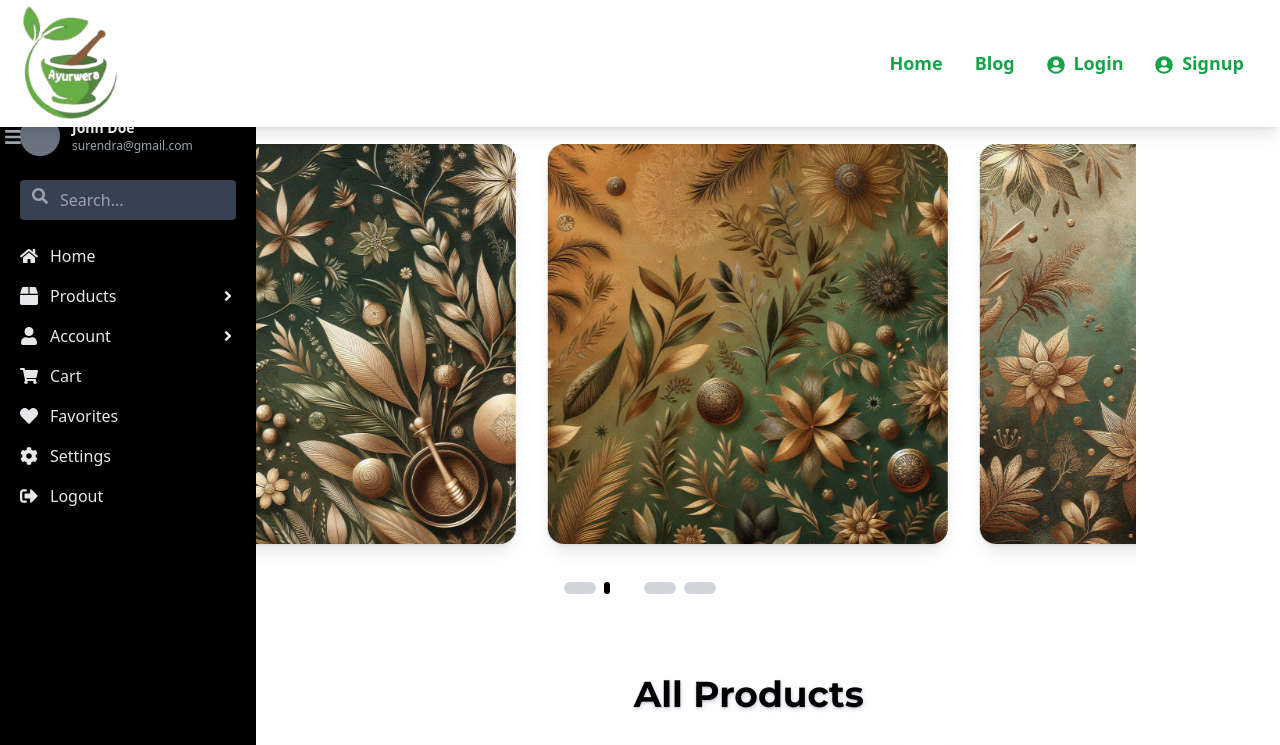
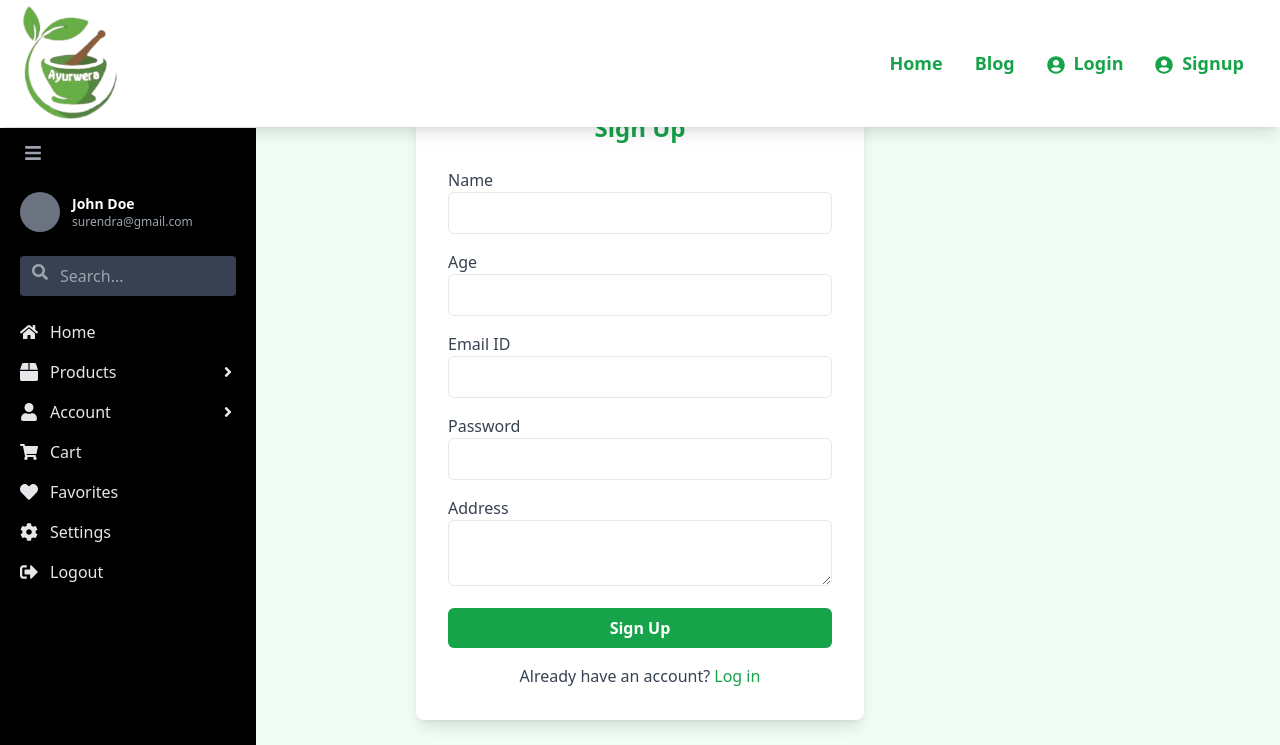
Before and after one commit to surendr1a/Ayurwera, a React (Vite) app: page /signup in a window 1280 px wide. Shown: the top 745 px of the page. Built offline with nearby package versions, Linux system fonts and the light colour scheme.

Commit message:
make the page of login and signup and products section

```diff
--- a/src/App.jsx
+++ b/src/App.jsx
@@ -6,26 +6,27 @@ import AllProducts from './sections/AllProducts'; // Assuming this is where AllP
 import ReviewSection from './sections/Review';
 import Footer from './sections/Footer';
 import Sidebar from './sections/Sidebar';
-import Product from './pages/Product';
-// import MapComponent from './sections/Mapi';
+import ProductList from './sections/ProductList';
+import LoginPage from './pages/Login';
+import SignupPage from './pages/Signup';
 
 function App() {
   return (
     <Router>
       <div>
-        {/* <Product/> */}
         <Navbar />
+        <Sidebar />
 
-        <Sidebar/>
-        <Carousel />
-        <AllProducts/>
-        {/* <MapComponent/> */}
-        <ReviewSection/>
-        <Footer/>
         <Routes>
-
+          <Route path="/" element={<Carousel />} />
+          <Route path="/login" element={<LoginPage/>} />
+          <Route path="/signup" element={<SignupPage/>} />
+          <Route path="/products" element={<ProductList />} />
+          <Route path="/all-products" element={<AllProducts />} />
+          <Route path="/reviews" element={<ReviewSection />} />
         </Routes>
 
+        <Footer />
       </div>
     </Router>
   );
--- /dev/null
+++ b/src/pages/Login.jsx
@@ -0,0 +1,60 @@
+// LoginPage.js
+import React, { useState } from 'react';
+import { Link } from 'react-router-dom';
+
+const LoginPage = () => {
+  const [error, setError] = useState(false);
+
+  const handleLogin = (e) => {
+    e.preventDefault();
+    // Implement your login logic here
+    // Example:
+    const isLoginSuccessful = false; // Replace with real logic
+    setError(!isLoginSuccessful);
+  };
+
+  return (
+    <div className="flex items-center justify-center min-h-screen bg-green-50">
+      <div className="bg-white p-8 rounded-lg shadow-lg w-full max-w-md">
+        <h2 className="text-2xl font-bold text-green-600 text-center mb-6">Login</h2>
+
+        {error && (
+          <p className="text-red-500 text-center mb-4">Login failed. Please check your credentials.</p>
+        )}
+
+        <form onSubmit={handleLogin} className="space-y-4">
+          <div>
+            <label className="block text-gray-700 font-medium">Email ID</label>
+            <input
+              type="email"
+              className="w-full px-4 py-2 border rounded-md focus:outline-none focus:border-green-600"
+              required
+            />
+          </div>
+          <div>
+            <label className="block text-gray-700 font-medium">Password</label>
+            <input
+              type="password"
+              className="w-full px-4 py-2 border rounded-md focus:outline-none focus:border-green-600"
+              required
+            />
+          </div>
+          <button
+            type="submit"
+            className="w-full bg-green-600 text-white font-semibold py-2 rounded-md hover:bg-green-700 transition duration-200"
+          >
+            Login
+          </button>
+          <p className="text-center text-gray-700 mt-4">
+            Don’t have an account?{' '}
+            <Link to="/signup" className="text-green-600 hover:underline">
+              Sign up
+            </Link>
+          </p>
+        </form>
+      </div>
+    </div>
+  );
+};
+
+export default LoginPage;
--- /dev/null
+++ b/src/pages/Signup.jsx
@@ -0,0 +1,81 @@
+// SignupPage.js
+import React, { useState } from 'react';
+
+const SignupPage = () => {
+  const [error, setError] = useState(false);
+
+  const handleSignup = (e) => {
+    e.preventDefault();
+    // Implement your signup logic here
+    const isSignupSuccessful = false; // Replace with real logic
+    setError(!isSignupSuccessful);
+  };
+
+  return (
+    <div className="flex items-center justify-center min-h-screen bg-green-50">
+      <div className="bg-white p-8 rounded-lg shadow-lg w-full max-w-md">
+        <h2 className="text-2xl font-bold text-green-600 text-center mb-6">Sign Up</h2>
+
+        {error && (
+          <p className="text-red-500 text-center mb-4">Signup failed. Please check your details.</p>
+        )}
+
+        <form onSubmit={handleSignup} className="space-y-4">
+          <div>
+            <label className="block text-gray-700 font-medium">Name</label>
+            <input
+              type="text"
+              className="w-full px-4 py-2 border rounded-md focus:outline-none focus:border-green-600"
+              required
+            />
+          </div>
+          <div>
+            <label className="block text-gray-700 font-medium">Age</label>
+            <input
+              type="number"
+              className="w-full px-4 py-2 border rounded-md focus:outline-none focus:border-green-600"
+              required
+            />
+          </div>
+          <div>
+            <label className="block text-gray-700 font-medium">Email ID</label>
+            <input
+              type="email"
+              className="w-full px-4 py-2 border rounded-md focus:outline-none focus:border-green-600"
+              required
+            />
+          </div>
+          <div>
+            <label className="block text-gray-700 font-medium">Password</label>
+            <input
+              type="password"
+              className="w-full px-4 py-2 border rounded-md focus:outline-none focus:border-green-600"
+              required
+            />
+          </div>
+          <div>
+            <label className="block text-gray-700 font-medium">Address</label>
+            <textarea
+              className="w-full px-4 py-2 border rounded-md focus:outline-none focus:border-green-600"
+              required
+            />
+          </div>
+          <button
+            type="submit"
+            className="w-full bg-green-600 text-white font-semibold py-2 rounded-md hover:bg-green-700 transition duration-200"
+          >
+            Sign Up
+          </button>
+          <p className="text-center text-gray-700 mt-4">
+            Already have an account?{' '}
+            <a href="/login" className="text-green-600 hover:underline">
+              Log in
+            </a>
+          </p>
+        </form>
+      </div>
+    </div>
+  );
+};
+
+export default SignupPage;
--- a/src/sections/Navbar.jsx
+++ b/src/sections/Navbar.jsx
@@ -28,7 +28,7 @@ export default function Navbar() {
                 {/* Menu Items */}
                 <ul className={`flex-col md:flex-row md:flex ${isOpen ? 'flex' : 'hidden'} md:space-x-8 text-lg font-semibold text-green-600 md:mr-8`}>
                     <li className="relative group">
-                        <Link to="/" className="text-green-600 hover:text-[#2D6A4F] transition-colors duration-300">Home</Link>
+                        <Link to="/products" className="text-green-600 hover:text-[#2D6A4F] transition-colors duration-300">Home</Link>
                         <span className="absolute left-0 -bottom-1 w-full h-0.5 bg-[#2D6A4F] scale-x-0 group-hover:scale-x-100 transition-transform duration-300"></span>
                     </li>
                     <li className="relative group">
--- /dev/null
+++ b/src/sections/ProductCard.jsx
@@ -0,0 +1,20 @@
+// ProductCard.js
+import React from 'react';
+
+const ProductCard = ({ product }) => {
+  return (
+    <div className="bg-white border border-gray-200 rounded-lg p-4 shadow-md hover:shadow-lg transition-shadow duration-300">
+      <img
+        src={product.imageUrl}
+        alt={product.name}
+        className="w-full h-48 object-cover rounded-md mb-4"
+      />
+      <h3 className="text-lg font-semibold text-gray-800 mb-2">{product.name}</h3>
+      <p className="text-xl font-bold text-blue-600 mb-1">${product.price}</p>
+      <p className="text-sm text-yellow-500 mb-3">Rating: {product.rating} ⭐</p>
+      <p className="text-gray-600 text-sm">{product.description}</p>
+    </div>
+  );
+};
+
+export default ProductCard;
--- /dev/null
+++ b/src/sections/ProductList.jsx
@@ -0,0 +1,16 @@
+// ProductList.js
+import React from 'react';
+import { productlist } from '../constants/index'; // Import your product list here
+import ProductCard from './ProductCard';
+
+const ProductList = () => {
+  return (
+    <div className="grid grid-cols-1 sm:grid-cols-2 md:grid-cols-3 lg:grid-cols-4 mx-10 ml-20 mt-40 gap-6 p-4">
+      {productlist.map((product) => (
+        <ProductCard key={product.id} product={product} />
+      ))}
+    </div>
+  );
+};
+
+export default ProductList;
--- a/src/sections/Products.jsx
+++ /dev/null
@@ -1,53 +0,0 @@
-// src/components/Product.js
-import React from 'react';
-import { useParams } from 'react-router-dom';
-import products from '../constants/index';
-
-function Product() {
-  const { productId } = useParams();
-  const product = products.find((prod) => prod.id === parseInt(productId));
-
-  if (!product) {
-    return <div>Product not found.</div>;
-  }
-
-  return (
-    <div className="max-w-4xl mx-auto p-5">
-      <h1 className="text-2xl font-bold mb-4">{product.name}</h1>
-      <div className="flex flex-col md:flex-row">
-        <div className="md:w-1/2">
-          <img src={product.imageUrl} alt={product.name} className="w-full h-auto rounded-lg" />
-        </div>
-        <div className="md:w-1/2 md:pl-8 mt-4 md:mt-0">
-          <p className="text-gray-700 mb-2">{product.description}</p>
-          <p className="text-gray-900 font-semibold">Price: ${product.price}</p>
-          <p className="text-gray-900 font-semibold">Rating: {product.rating} / 5</p>
-          <p className="text-gray-900 font-semibold">Category: {product.category}</p>
-          <p className="text-gray-900 font-semibold">Brand: {product.brand}</p>
-
-          <h3 className="text-lg font-bold mt-4">Specifications:</h3>
-          <ul className="list-disc list-inside">
-            {Object.entries(product.specifications).map(([key, value]) => (
-              <li key={key} className="text-gray-700">
-                {key.charAt(0).toUpperCase() + key.slice(1)}: {value}
-              </li>
-            ))}
-          </ul>
-
-          <h3 className="text-lg font-bold mt-4">Customer Reviews:</h3>
-          <ul>
-            {product.reviews.map((review, index) => (
-              <li key={index} className="mb-2">
-                <p className="font-semibold">{review.user}</p>
-                <p className="text-gray-700">{review.comment}</p>
-                <p className="text-yellow-500">Rating: {review.rating} / 5</p>
-              </li>
-            ))}
-          </ul>
-        </div>
-      </div>
-    </div>
-  );
-}
-
-export default Product;
--- a/src/sections/Sidebar.jsx
+++ b/src/sections/Sidebar.jsx
@@ -44,14 +44,14 @@ export default function Sidebar() {
     <>
       {/* Sidebar Toggle Button (Fixed on screen for visibility) */}
       <button
-  className="fixed top-28 left-1 z-50 text-lg text-gray-400 focus:outline-none md:top-6 md:left-6 lg:top-32 lg:left-1"
+  className="fixed top-36 left-3 z-50 text-lg text-gray-400 focus:outline-none md:top-6 md:left-6 lg:top-36 lg:left-6"
   onClick={toggleSidebar}
 >
   <FaBars /> {/* Hamburger icon for toggle */}
 </button>
 
       <div
-        className={`bg-black text-white h-screen p-5 z-40 ${isOpen ? 'w-64' : 'w-20'} fixed md:top-24 top-24 transition-all duration-300 ${isMobile && !isOpen ? 'hidden' : 'block'}`}
+        className={`bg-black text-white h-screen p-5 pt-16 z-40 ${isOpen ? 'w-64' : 'w-20'} fixed md:top-32 top-32 transition-all duration-300 ${isMobile && !isOpen ? 'hidden' : 'block'}`}
       >
         {/* User Profile */}
         <div className="flex items-center mb-6">
```
